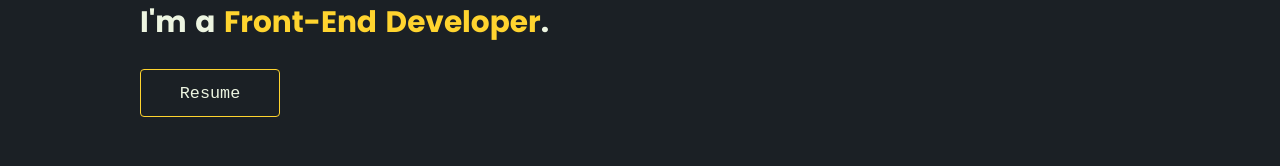
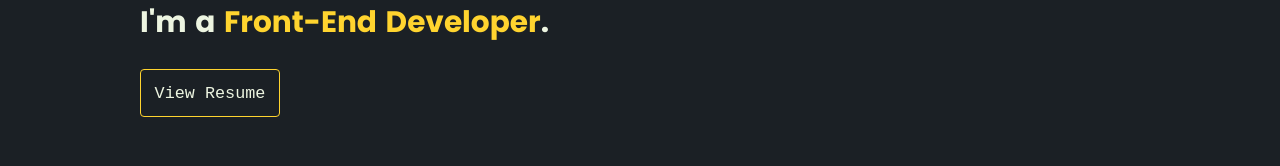
Before and after one commit to TerenceChew/portfolio, a React (Create React App) app: page / in a window 1280 px wide. Shown: the part 292-458 px from the top of the page. Built offline with nearby package versions, Linux system fonts and the light colour scheme; a web font is replaced by a local one.

Commit message:
Update Contacts & Intro resume button

```diff
--- a/src/components/Contacts/Contacts.js
+++ b/src/components/Contacts/Contacts.js
@@ -38,7 +38,7 @@ const Contacts = ({ shouldShowResume, toggleResume }) => {
         </div>
 
         <button className="btn resume-btn" onClick={toggleResume}>
-          {shouldShowResume ? "Hide Resume" : "Show Resume"}
+          {shouldShowResume ? "Hide Resume" : "View Resume"}
         </button>
       </div>
     </section>
--- a/src/components/Intro/Intro.js
+++ b/src/components/Intro/Intro.js
@@ -22,7 +22,7 @@ const Intro = ({ showResume }) => {
         </p>
         <button className="btn">
           <a href="#resume" onClick={showResume}>
-            Resume
+            View Resume
           </a>
         </button>
       </section>
```
